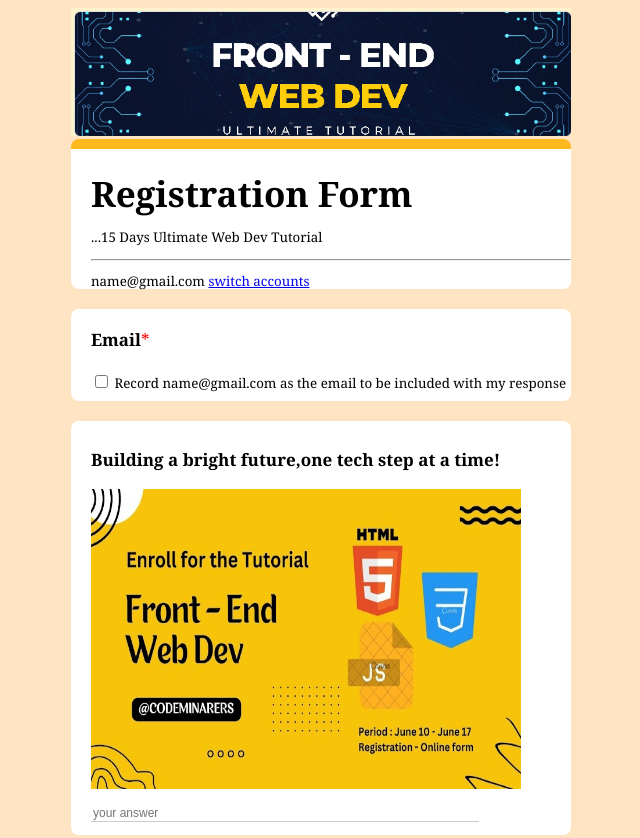
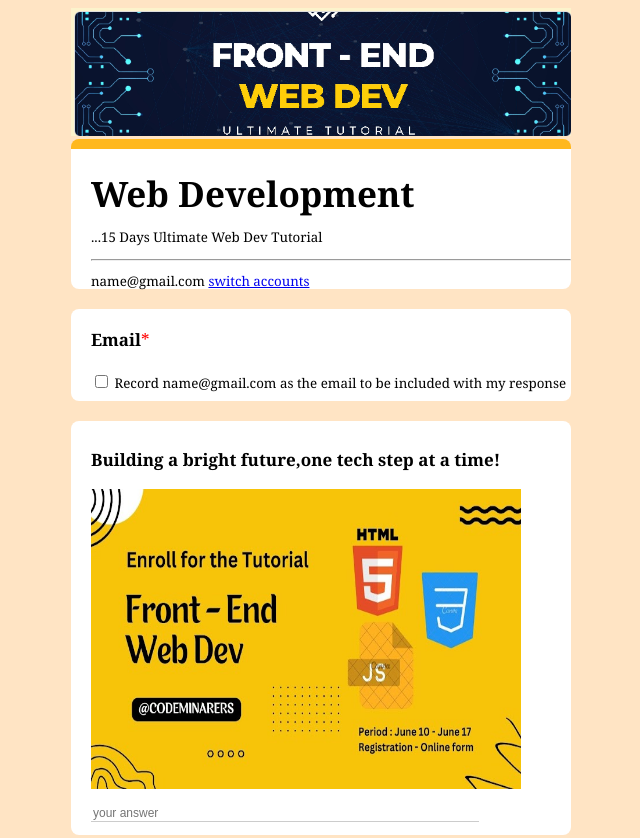
Before and after one commit to Yumna-s/Form, a plain HTML site: page index.html in a window 1280 px wide. Shown: the top 838 px of the page, without its empty margins (319-959 px from the left). Drawn offline with Linux system fonts and the light colour scheme.

Commit message:
Update index.html

```diff
--- a/index.html
+++ b/index.html
@@ -10,7 +10,7 @@
   <body class="container">
     <img src="FE.png" alt="front-end web dev" width="500" />
     <aside class="corner">
-      <h1><strong>Registration Form</strong></h1>
+      <h1><strong>Web Development </strong></h1>
       <p id="days">...15 Days Ultimate Web Dev Tutorial</p>
       <hr />
       <p>
```
